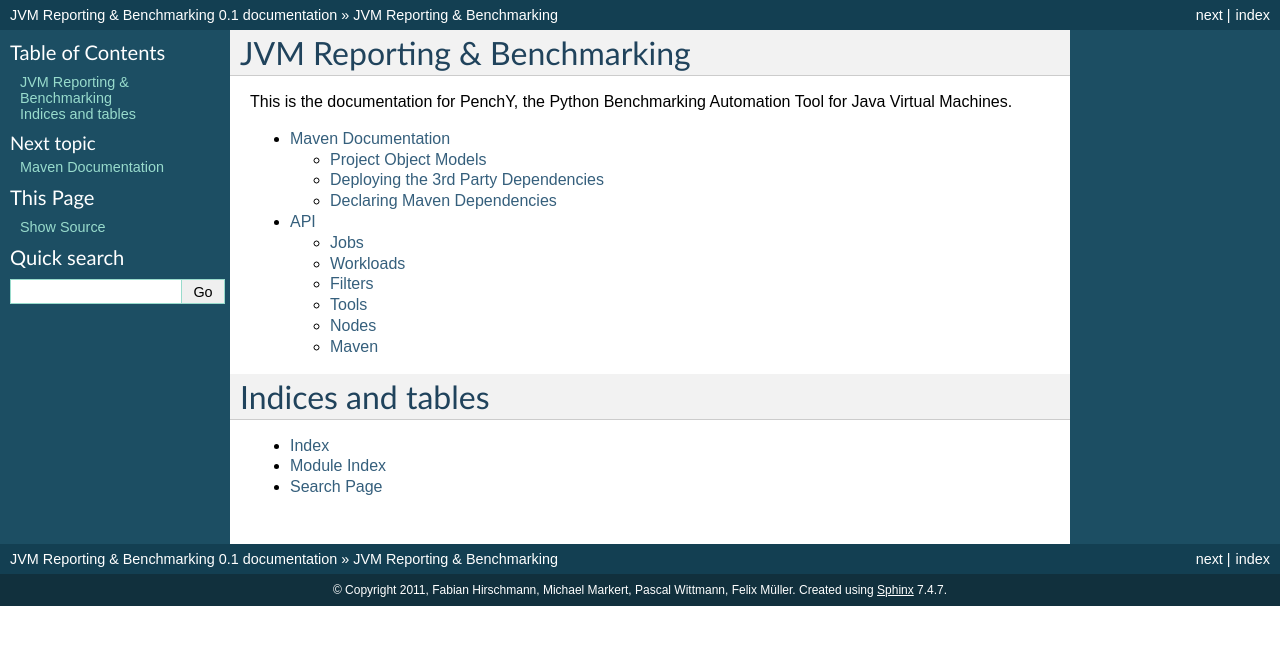
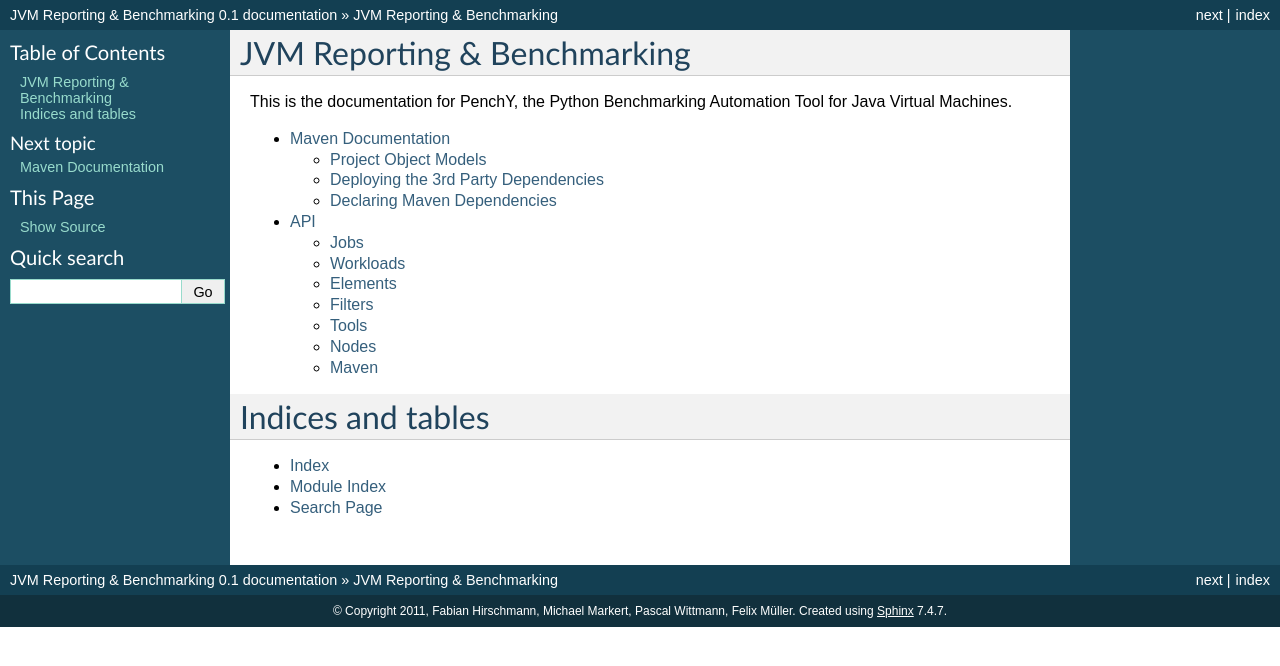
Before and after one commit to fhirschmann/penchy, a Sphinx documentation site: the page built from docs/index.rst, in a window 1280 px wide. Shown: the top 666 px of the page. Built offline with Sphinx 7.4.7, drawn with Linux system fonts in a browser that asks for light colours; formulas are drawn with MathJax 3.

Commit message:
added penchy.jobs.elements

```diff
--- a/docs/api.rst
+++ b/docs/api.rst
@@ -9,6 +9,11 @@
 Workloads
 ---------
 .. automodule:: penchy.jobs.workloads
+   :members:
+
+Elements
+--------
+.. automodule:: penchy.jobs.elements
    :members:
 
 Filters
```
